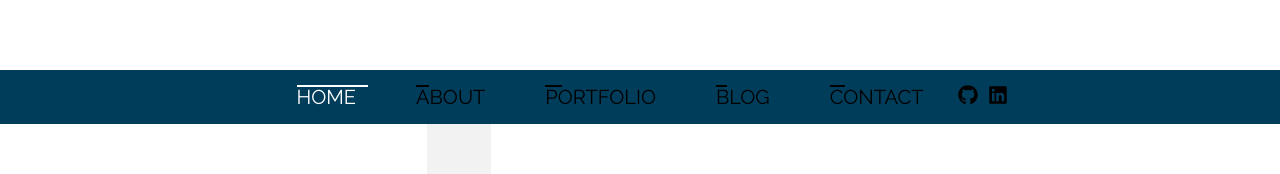
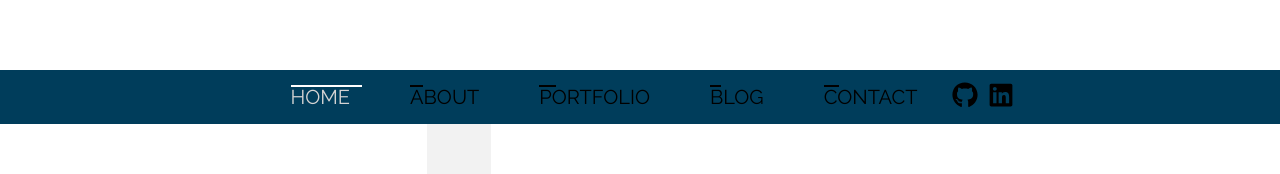
Before and after one commit to dannyirwin/portfolio, a React (Create React App) app: page / in a window 1280 px wide. In both pictures the pointer is over the button "HOME". Shown: the part 730-904 px from the top of the page. Built offline with nearby package versions, Linux system fonts and the light colour scheme.

Commit message:
all buttons have focus styling

```diff
--- a/src/components/App.css
+++ b/src/components/App.css
@@ -116,12 +116,16 @@ label {
   flex-wrap: nowrap;
 }
 
+.SocialMediaLinks > a > svg {
+  width: 26px;
+  height: 26px;
+}
+
 .SocialMediaLinks > a {
   color: black;
 }
 
 .SocialMediaLinks > a > * {
-  font-size: 20px;
   margin: 5px;
 }
 
--- a/src/components/header/Header.css
+++ b/src/components/header/Header.css
@@ -27,6 +27,22 @@
   padding: 15px 30px;
 }
 
+.nav-btn:hover,
+.nav-btn:focus {
+  color: lightgrey;
+}
+
+.nav-btn:hover::before,
+.nav-btn:focus::before {
+  -webkit-transition: width 0.5s ease;
+  -moz-transition: width 0.5s ease;
+  -o-transition: width 0.5s ease;
+  transition: width 0.5s ease;
+  /* box-shadow: 1px 1px white; */
+  background-color: lightgrey;
+  width: 35%;
+}
+
 .nav-btn::before {
   position: absolute;
   content: ' ';
@@ -48,6 +64,11 @@
   width: 60%;
 }
 
+.SocialMediaLinks > a:hover,
+.SocialMediaLinks > a:focus {
+  color: lightgrey;
+}
+
 @media only screen and (max-width: 700px) {
   .nav-btn {
     padding: 15px;
@@ -58,6 +79,6 @@
   }
 
   .nav-btn.selected {
-    border-bottom: 4px solid black;
+    border-bottom: 4px solid white;
   }
 }
--- a/src/components/home/Home.css
+++ b/src/components/home/Home.css
@@ -63,8 +63,9 @@
   cursor: pointer;
 }
 
-.welcome-nav-btn:hover {
-  color: lightgrey;
+.welcome-nav-btn:hover,
+.welcome-nav-btn:focus {
+  color: grey;
 }
 
 .welcome-nav-btn > * {
@@ -72,7 +73,8 @@
   font-size: 20px;
 }
 
-.welcome-nav-btn:hover > *:not(p) {
+.welcome-nav-btn:hover > *:not(p),
+.welcome-nav-btn:focus > *:not(p) {
   animation: spin 0.2s;
   transform: rotate(90deg);
 }
--- a/src/components/portfolio/Portfolio.css
+++ b/src/components/portfolio/Portfolio.css
@@ -141,7 +141,8 @@
   background-color: rgba(0, 0, 0, 0.1);
 }
 
-.see-more-container:hover {
+.see-more-container:hover,
+.see-more-container:focus-within {
   opacity: 1;
 }
 
@@ -175,6 +176,11 @@
   align-items: center;
   cursor: pointer;
   color: white;
+}
+
+.BackToGalleryBtn:hover,
+.BackToGalleryBtn:focus {
+  color: grey;
 }
 
 .BackToGalleryBtn > * {
@@ -226,7 +232,8 @@
   border: solid 2px var(--opaque-background);
 }
 
-.slideshow-controls > button:hover {
+.slideshow-controls > button:hover,
+.slideshow-controls > button:focus {
   background: rgba(255, 255, 255, 0.5);
   border: solid 2px var(grey);
 }
```
